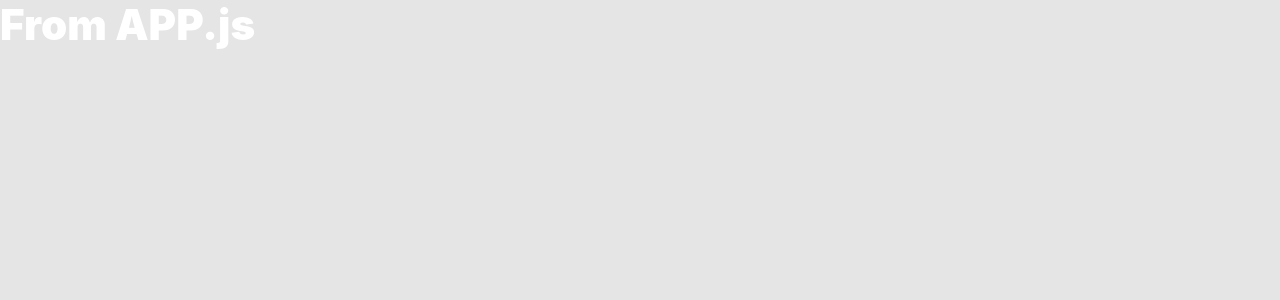
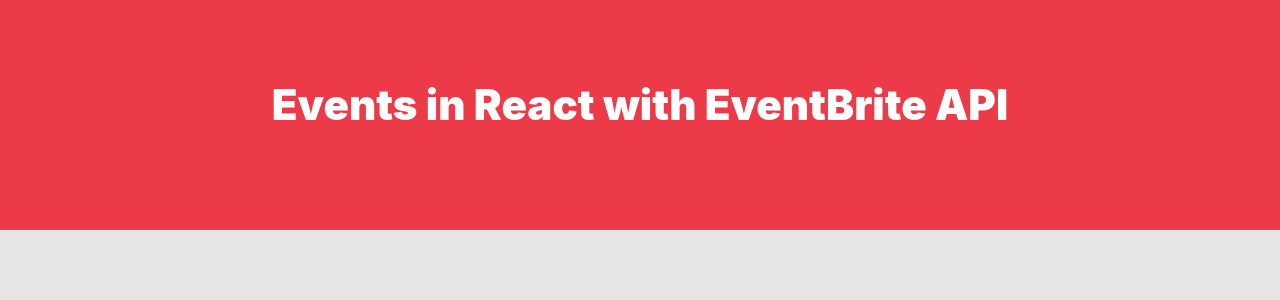
Before and after one commit to fr-me-jim/events_app, a React (Create React App) app: page / in a window 1280 px wide. Shown: the top 300 px of the page. Built offline with nearby package versions, Linux system fonts and the light colour scheme; no server answers.

Commit message:
added context + header

```diff
--- a/src/App.js
+++ b/src/App.js
@@ -1,10 +1,13 @@
 import React from 'react';
+import Header from './components/Header';
+
+import CategoriesProvider from './context/CategoriesContext';
 
 function App() {
   return (
-    <div className="App">
-      <h1>From APP.js</h1>
-    </div>
+    <CategoriesProvider>
+      <Header />
+    </CategoriesProvider>
   );
 }
 
--- /dev/null
+++ b/src/components/Header.js
@@ -0,0 +1,11 @@
+import React from 'react';
+
+const Header = () => (
+    <header className="uk-margin" uk-margin="true" >
+        <h1 className="uk-text-center">
+            Events in React with EventBrite API
+        </h1>
+    </header>
+);
+
+export default Header;
--- /dev/null
+++ b/src/context/CategoriesContext.js
@@ -0,0 +1,44 @@
+import React, { Component } from 'react';
+import axios from 'axios';
+
+//create context
+const CategoriesContext = React.createContext();
+export const CategoriesConsumer = CategoriesContext.Consumer;
+
+class CategoriesProvider extends Component {
+
+    token = '2APUSJV2HEID4CFXRNIT';
+
+    state = {
+        categories : []
+    }
+
+    componentDidMount(){
+        this.handleGetCategories();
+    }
+
+    handleGetCategories = async () => {
+        let url = `https://www.eventbriteapi.com/v3/categories/?token=${this.token}`
+
+        let categories = await axios.get(url);
+
+        this.setState({
+            categories : categories.data.categories
+        })
+    }
+
+    render() {
+        return (
+            <CategoriesContext.Provider
+                value={{
+                    categories : this.state.categories
+                }}
+            >
+                {this.props.children}
+
+            </CategoriesContext.Provider>
+        );
+    }
+}
+
+export default CategoriesProvider;
```
